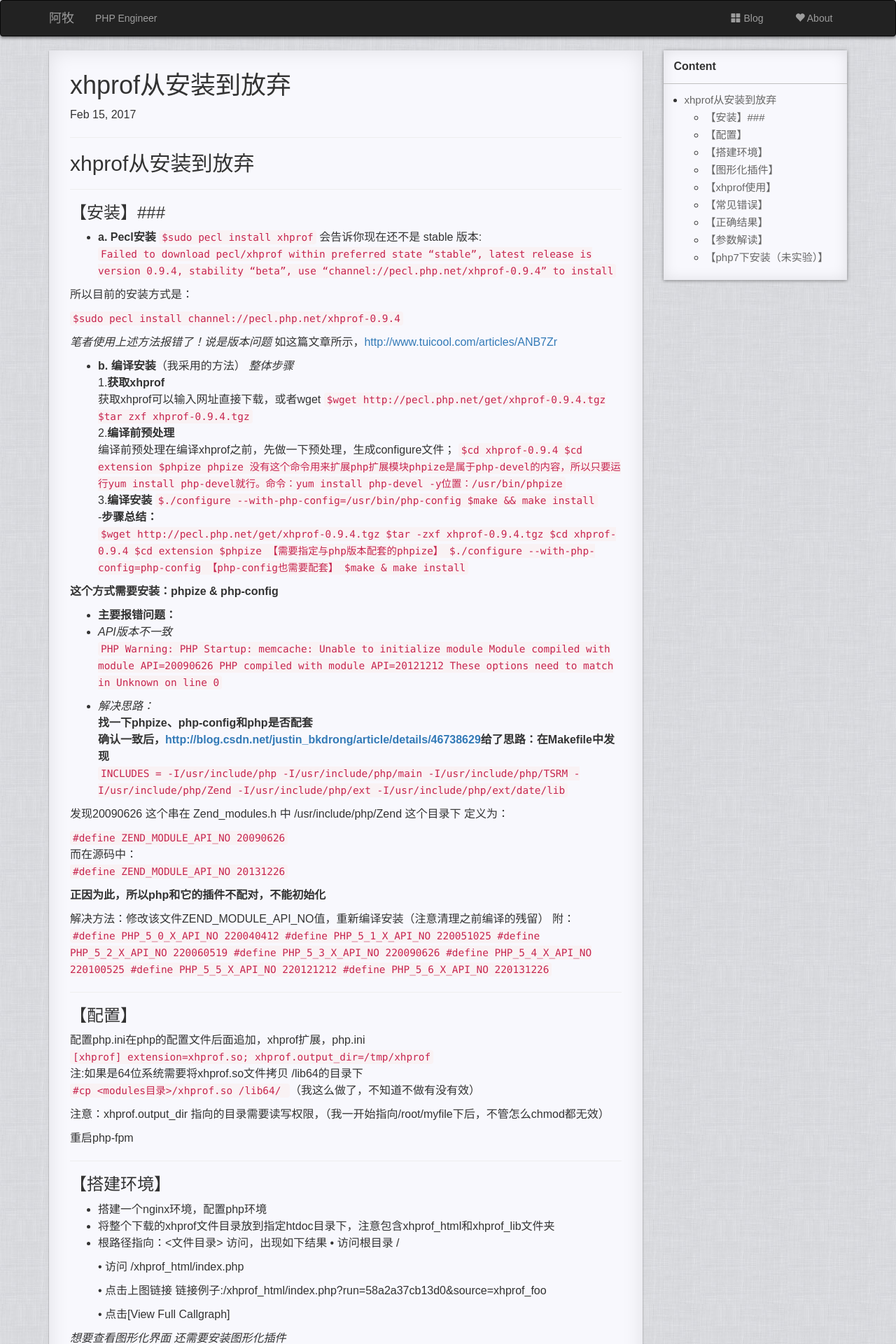
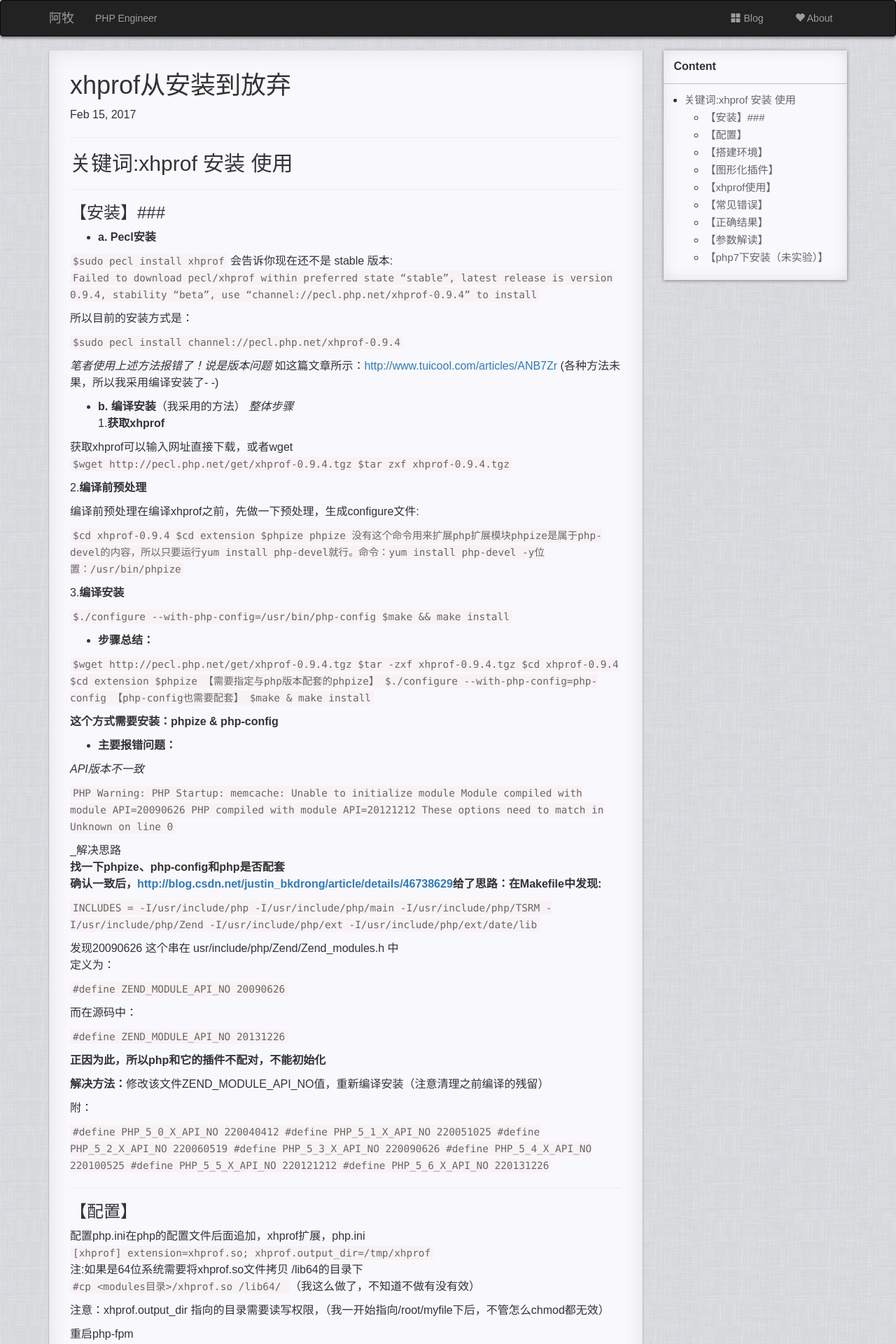
Before and after one commit to sunzengjun/sunzengjun.github.io, a Jekyll site: the page built from _posts/2017-02-15-xhprof.md, in a window 1280 px wide. Shown: the top 1920 px of the page at 70% size. Built offline with Jekyll 4.4.1, drawn with Linux system fonts in a browser that asks for light colours; comment, search, counter and statistics services are not loaded; some of the changed text lies outside the part shown.

Commit message:
beta 0.1.4

```diff
--- a/_posts/2017-02-15-xhprof.md
+++ b/_posts/2017-02-15-xhprof.md
@@ -9,13 +9,14 @@ excerpt: xhprof学习心得。
 * content
 {:toc}
 
-## xhprof从安装到放弃
+## 关键词:xhprof 安装 使用
 
 ---
 
 ### 【安装】###
 
 - __a. Pecl安装__
+
 `$sudo pecl install xhprof` 会告诉你现在还不是 stable 版本:
 ``Failed to download pecl/xhprof within preferred state “stable”, latest release is version 0.9.4, stability “beta”, use “channel://pecl.php.net/xhprof-0.9.4” to install``
 
@@ -24,24 +25,32 @@ excerpt: xhprof学习心得。
 `$sudo pecl install channel://pecl.php.net/xhprof-0.9.4`
 
 *笔者使用上述方法报错了！说是版本问题*
-如这篇文章所示，<http://www.tuicool.com/articles/ANB7Zr>
+如这篇文章所示：<http://www.tuicool.com/articles/ANB7Zr> (各种方法未果，所以我采用编译安装了- -)
 
 - __b. 编译安装__（我采用的方法）
  *整体步骤*
 1.__获取xhprof__
+
 获取xhprof可以输入网址直接下载，或者wget
 ``$wget http://pecl.php.net/get/xhprof-0.9.4.tgz
 $tar zxf xhprof-0.9.4.tgz``
+
 2.__编译前预处理__
-编译前预处理在编译xhprof之前，先做一下预处理，生成configure文件；
+
+编译前预处理在编译xhprof之前，先做一下预处理，生成configure文件:
+
 `$cd xhprof-0.9.4
 $cd extension
 $phpize
 phpize 没有这个命令用来扩展php扩展模块phpize是属于php-devel的内容，所以只要运行yum install php-devel就行。命令：yum install php-devel -y位置：/usr/bin/phpize    `
+
 3.__编译安装__
+
 ``$./configure --with-php-config=/usr/bin/php-config
 $make && make install``
--__步骤总结：__
+
+- __步骤总结：__
+
 ``$wget http://pecl.php.net/get/xhprof-0.9.4.tgz
 $tar -zxf xhprof-0.9.4.tgz
 $cd xhprof-0.9.4
@@ -53,29 +62,35 @@ $make  & make install  ``
 __这个方式需要安装：phpize & php-config__
 
 - __主要报错问题：__
-- _API版本不一致_
+
+_API版本不一致_
+
 ``PHP Warning:  PHP Startup: memcache: Unable to initialize module
 Module compiled with module API=20090626
 PHP    compiled with module API=20121212
 These options need to match in Unknown on line 0``
 
-- _解决思路：_
+_解决思路
 **找一下phpize、php-config和php是否配套**
-**确认一致后，<http://blog.csdn.net/justin_bkdrong/article/details/46738629>给了思路：在Makefile中发现**
+**确认一致后，<http://blog.csdn.net/justin_bkdrong/article/details/46738629>给了思路：在Makefile中发现:**
+
 ``INCLUDES = -I/usr/include/php -I/usr/include/php/main -I/usr/include/php/TSRM -I/usr/include/php/Zend -I/usr/include/php/ext -I/usr/include/php/ext/date/lib``
 
-发现20090626 这个串在 Zend_modules.h 中
-/usr/include/php/Zend 这个目录下
+发现20090626 这个串在 usr/include/php/Zend/Zend_modules.h 中
 定义为：
 
 `#define ZEND_MODULE_API_NO 20090626`
+
 而在源码中：
+
 `#define ZEND_MODULE_API_NO 20131226`
 
 **正因为此，所以php和它的插件不配对，不能初始化**
 
-解决方法：修改该文件ZEND_MODULE_API_NO值，重新编译安装（注意清理之前编译的残留）
+**解决方法：**修改该文件ZEND_MODULE_API_NO值，重新编译安装（注意清理之前编译的残留）
+
 附：
+
 ``#define PHP_5_0_X_API_NO        220040412
 #define PHP_5_1_X_API_NO        220051025
 #define PHP_5_2_X_API_NO        220060519
@@ -147,9 +162,12 @@ make install  ``
 ---
 
 ### 【xhprof使用】
--- __【快速使用】__
+
+- __【快速使用】__
+
 接口添加如下代码
-	``// start profiling
+
+	// start profiling
 	xhprof_enable(XHPROF_FLAGS_NO_BUILTINS | XHPROF_FLAGS_CPU | XHPROF_FLAGS_MEMORY);
 	// run program
 	原来接口代码
@@ -170,7 +188,7 @@ make install  ``
 	// save the run under a namespace "xhprof_foo"
 	$run_id = $xhprof_runs->save_run($xhprof_data, "xhprof_foo");
 
-	echo "http://<xhprof-ui-address>/index.php?run=$run_id&source=xhprof_foo\n";``
+	echo "http://<xhprof-ui-address>/index.php?run=$run_id&source=xhprof_foo\n";
 
 ---
 
```
Also changed, not shown: _posts/2017-02-16-composer.md (+3 -2 lines), static/css/bootstrap.min.css.
